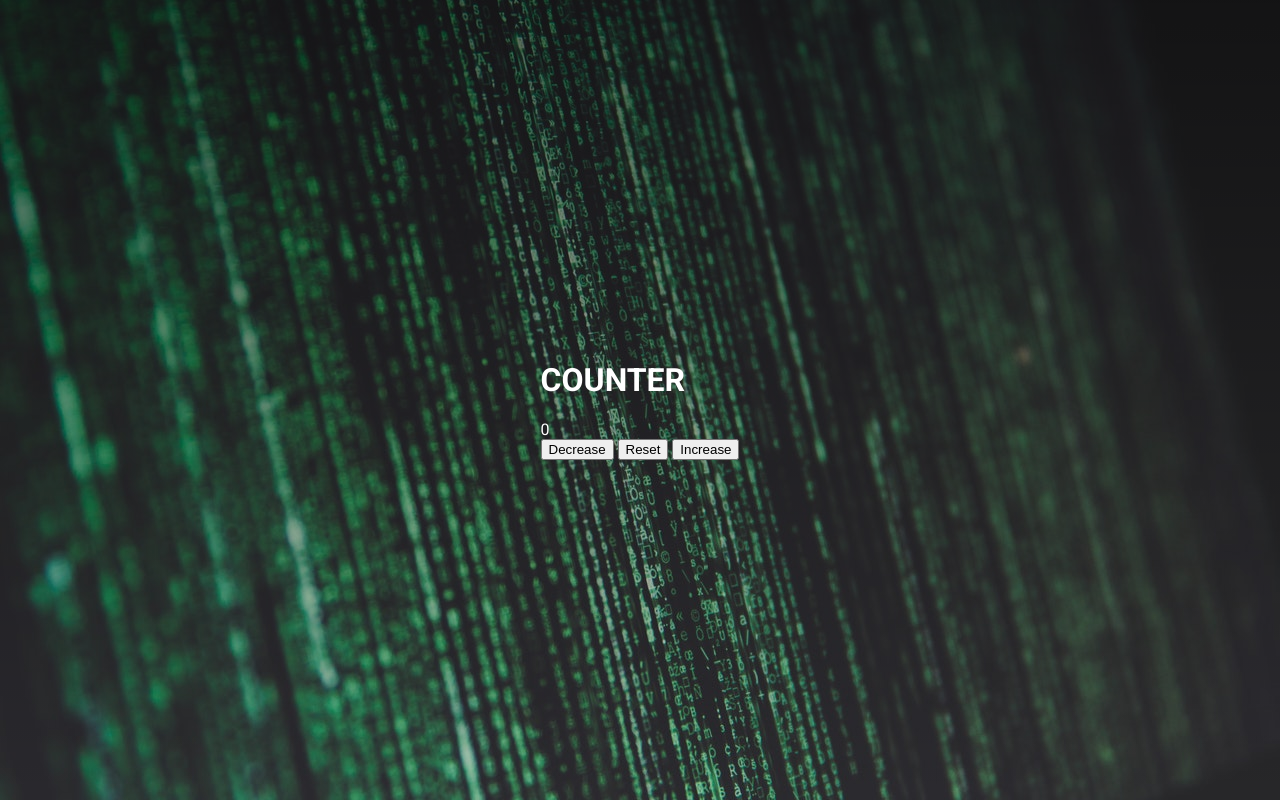
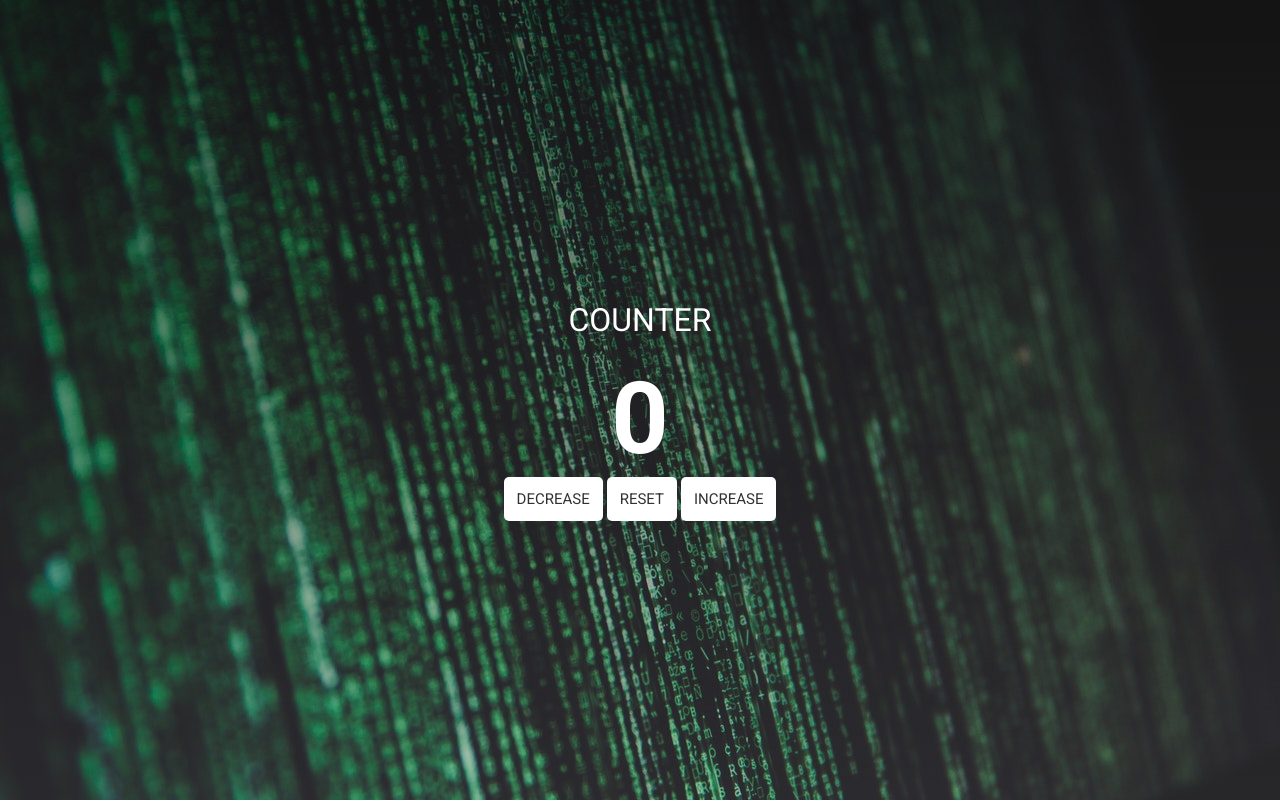
Before and after one commit to dominicdaviescodes/jscounter, a plain HTML site: page index.html in a window 1280 px wide. Drawn offline with Linux system fonts and the light colour scheme.

Commit message:
style index page

```diff
--- a/style.css
+++ b/style.css
@@ -26,3 +26,36 @@ body {
 .container {
   color: #fff;
 }
+
+h1 {
+  display: flex;
+  justify-content: center;
+  font-weight: 300;
+}
+
+#value {
+  font-weight: 900;
+  display: flex;
+  justify-content: center;
+  font-size: 100px;
+}
+
+.btn {
+  cursor: pointer;
+  background: #fff;
+  color: #333;
+  padding: 13px;
+  font-family: inherit;
+  font-size: 15px;
+  border: 0;
+  border-radius: 5px;
+  text-transform: uppercase;
+}
+
+.btn:focus {
+  outline: 0;
+}
+
+.btn:hover {
+  transform: scale(0.98);
+}
```
